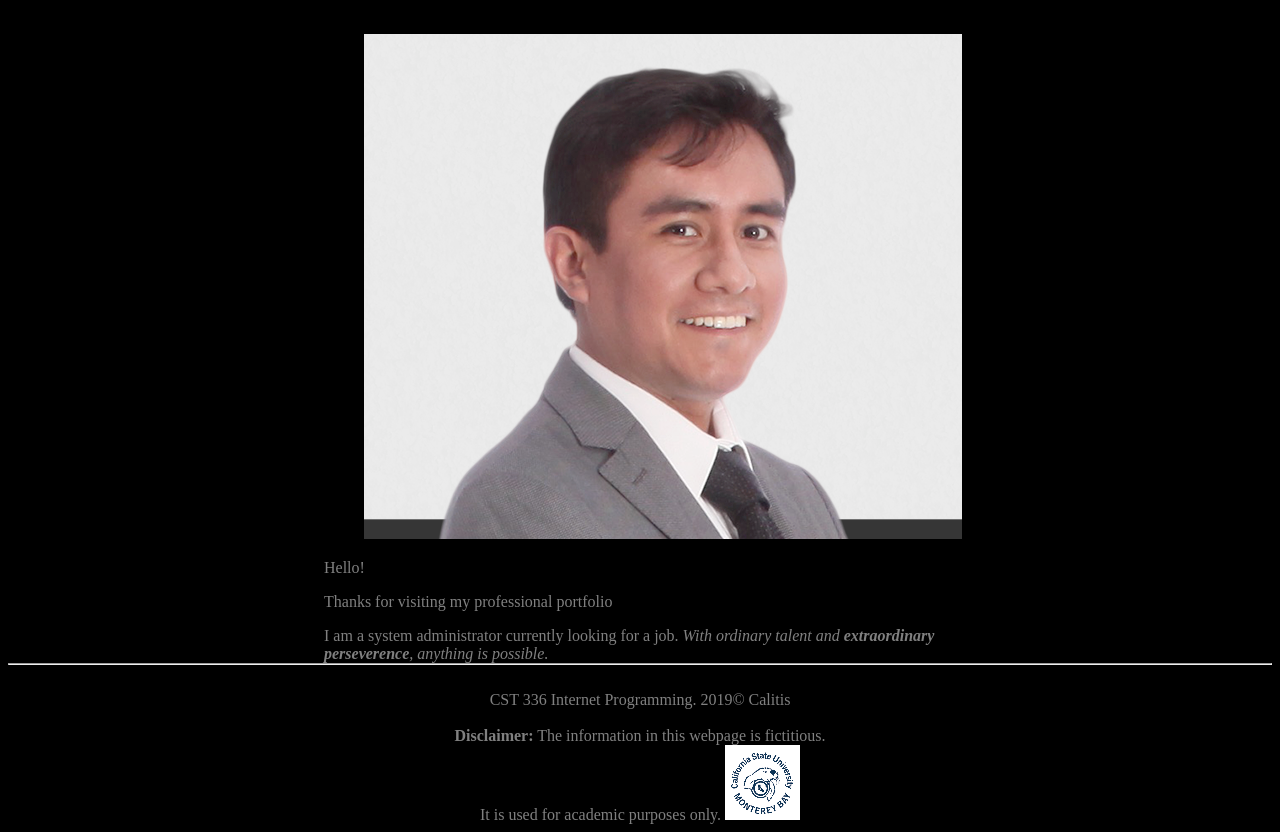
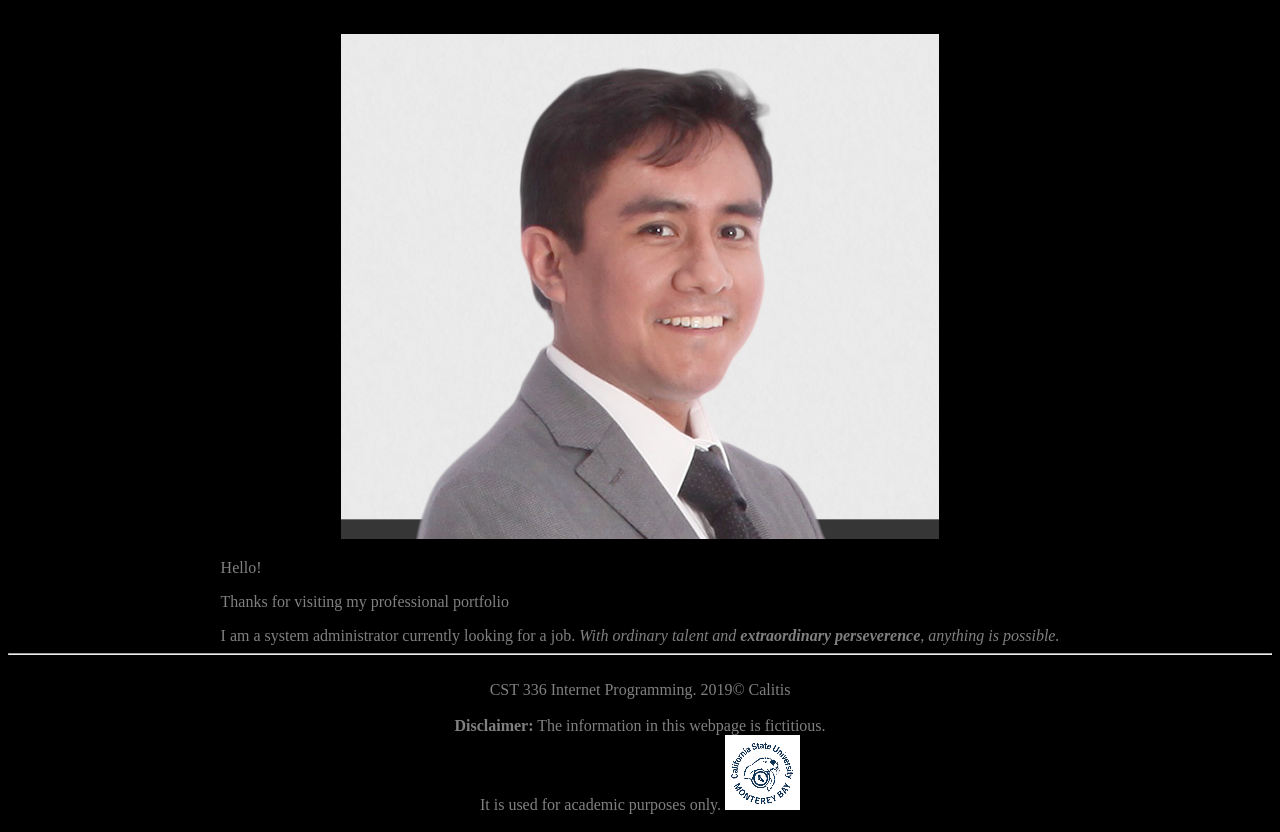
Before and after one commit to r0b0b0t/cst336, a PHP site: page /labs/lab1/index.html in a window 1280 px wide. Shown: the part 123-955 px from the top of the page. Run offline with PHP 8.4, Linux system fonts and the light colour scheme.

Commit message:
Centered About

```diff
--- a/labs/lab1/css/styles.css
+++ b/labs/lab1/css/styles.css
@@ -22,16 +22,15 @@ nav a:hover {
 }
 
 main {
-    margin: auto;
-    width: 50%;
+    margin: 0 auto;
 }
 
 #me {
-    float: left;
+    display: inline-block;
 }
 
 #welcomeText {
-    float: left;
+    display:inline-block;
     text-align: left;
 }
 
```
